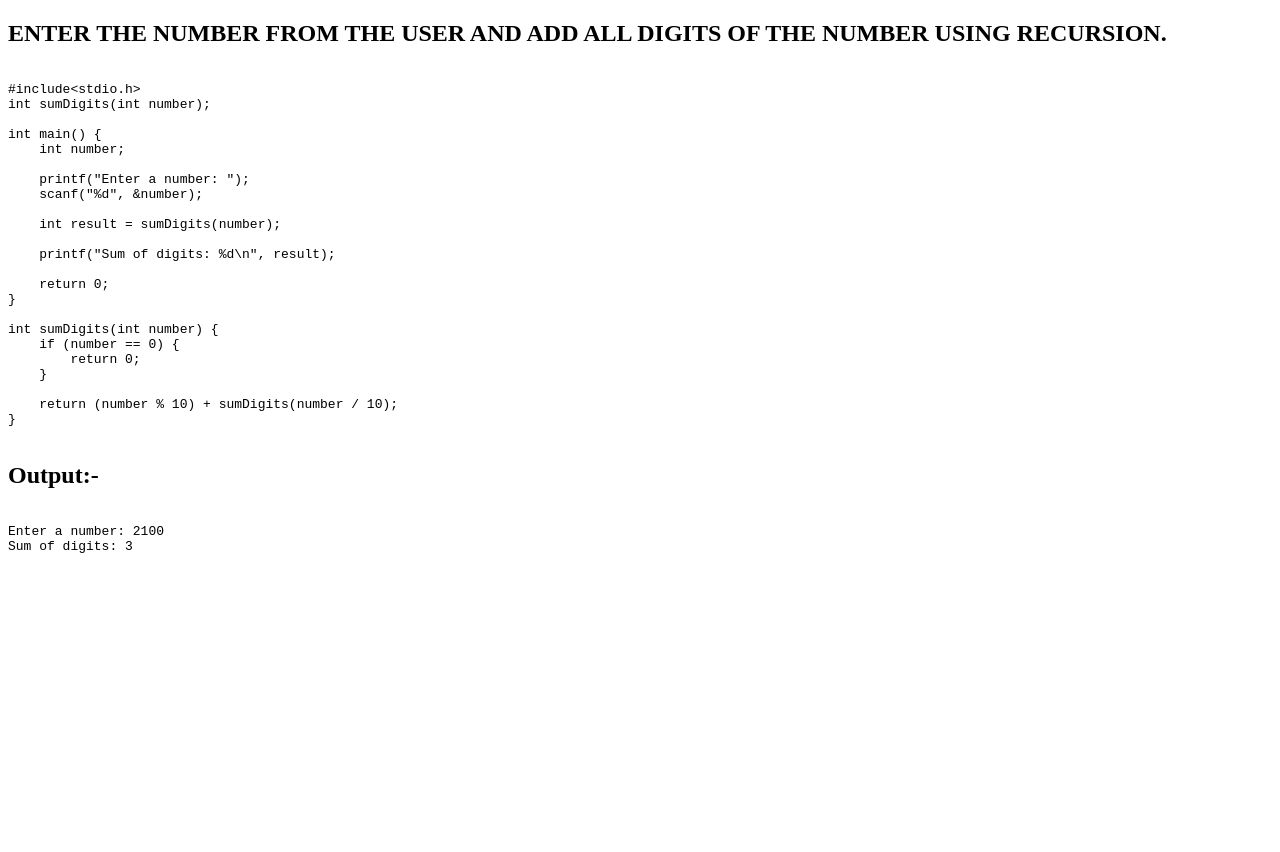
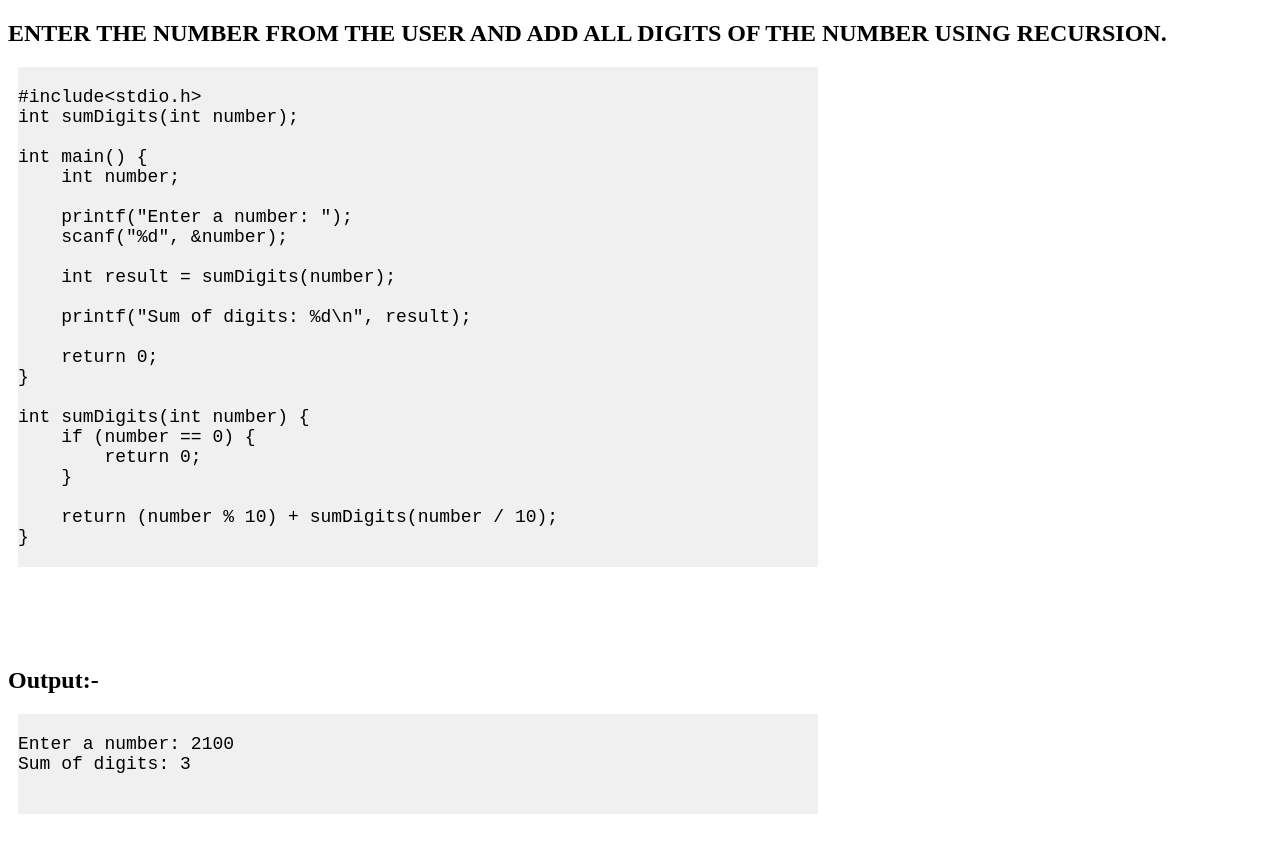
Before and after one commit to AwaNisha67/CodeCrush2.0, a plain HTML site: page recursion/recursionQ7.html in a window 1280 px wide. Before the commit the page ends 800 px from the top, so only its background shows below. Drawn offline with Linux system fonts and the light colour scheme.

Commit message:
Update recursionQ7.html

```diff
--- a/recursion/recursionQ7.html
+++ b/recursion/recursionQ7.html
@@ -3,6 +3,7 @@
 <head>
     <meta charset="UTF-8">
     <meta name="viewport" content="width=device-width, initial-scale=1.0">
+        <link href="/quest.css" rel="stylesheet">
     <title>Document</title>
 </head>
 <body>
```
